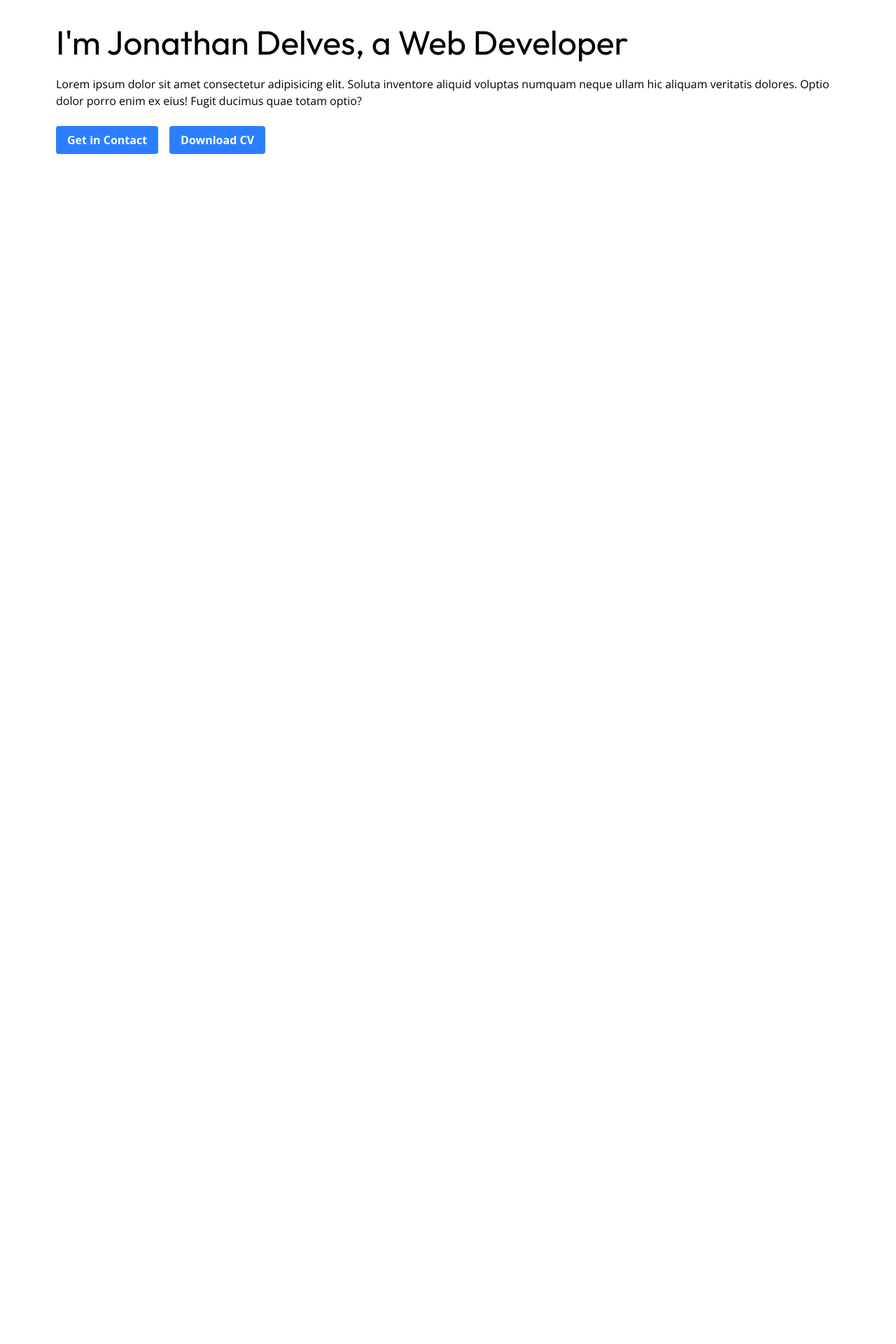
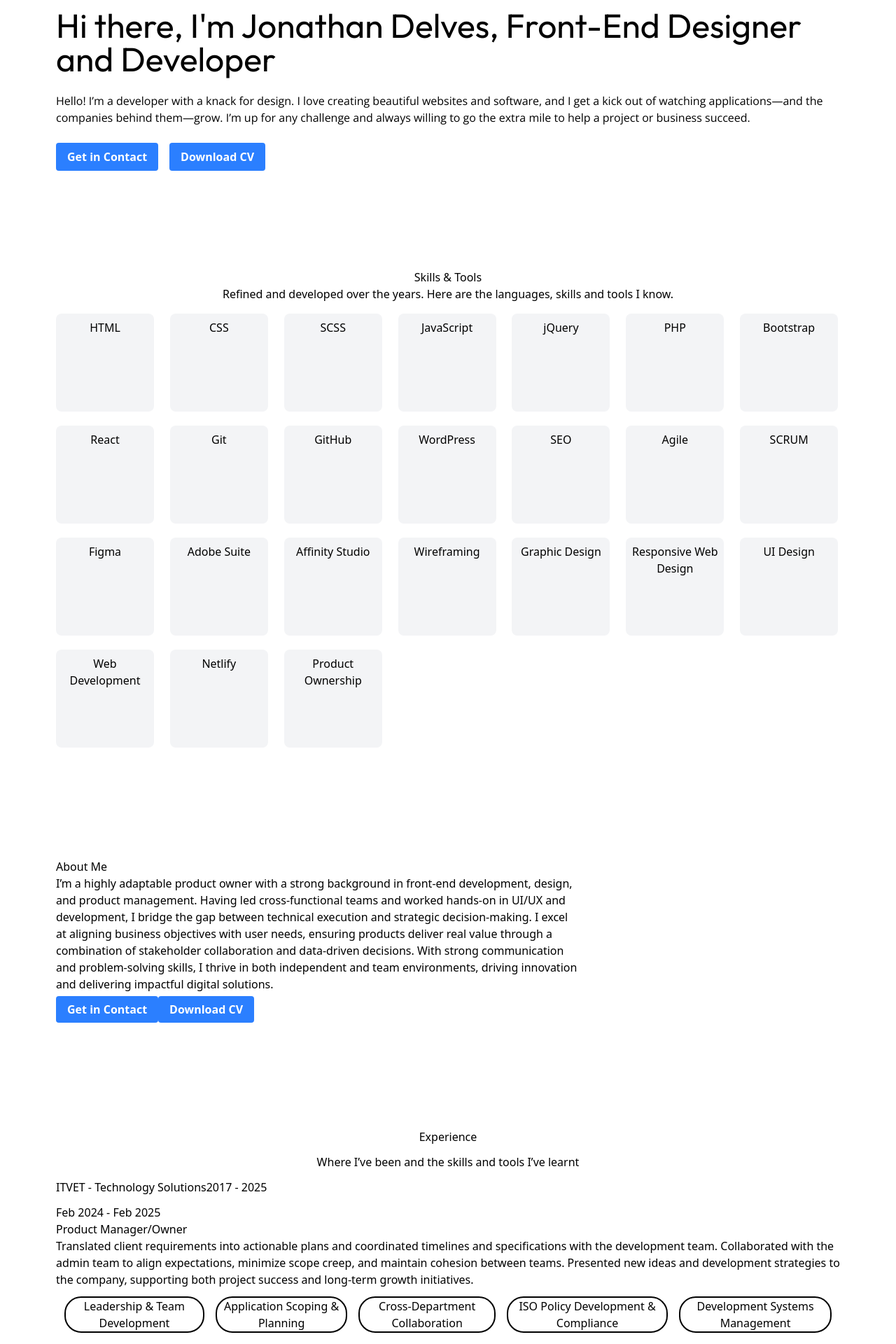
Before and after one commit to JD2410/portfolio, a React (Vite) app: page / in a window 1280 px wide. Shown: the part 200-2120 px from the top of the page at 70% size. Before the commit the page ends 800 px from the top, so only its background shows below. Built offline with nearby package versions, Linux system fonts and the light colour scheme.

Commit message:
About, experince and skills sections created. Basic tailwind styling applied. Moved action buttons to seperate component

```diff
--- /dev/null
+++ b/src/components/about/about.jsx
@@ -0,0 +1,19 @@
+import ActionButtons from "../action/action"
+const About = () => {
+    return (
+        <>
+        <section className="max-w-6xl p-4 grid grid-cols-6 sm:h-[50vh] md:h-[32rem]">
+            <div className="col-span-4 self-center">
+                <h1>About Me</h1>
+                <p className="pb-3">I’m a highly adaptable product owner with a strong background in front-end development, design, and product management. Having led cross-functional teams and worked hands-on in UI/UX and development, I bridge the gap between technical execution and strategic decision-making. I excel at aligning business objectives with user needs, ensuring products deliver real value through a combination of stakeholder collaboration and data-driven decisions. With strong communication and problem-solving skills, I thrive in both independent and team environments, driving innovation and delivering impactful digital solutions.</p>
+                <ActionButtons />
+            </div>
+            <div className="col-span-2">
+
+            </div>
+        </section>
+        </>
+    )
+}
+
+export default About
--- /dev/null
+++ b/src/components/action/action.jsx
@@ -0,0 +1,10 @@
+const ActionButtons = () => {
+    return(
+        <>
+        <a href="#" className="btn bg-blue-500 hover:bg-blue-700 text-white font-bold py-2 px-4 rounded">Get in Contact</a>
+        <a href="#" className="btn bg-blue-500 hover:bg-blue-700 text-white font-bold py-2 px-4 rounded" download>Download CV</a>
+        </>
+    )
+}
+
+export default ActionButtons
--- /dev/null
+++ b/src/components/experience/experience.jsx
@@ -0,0 +1,25 @@
+const Experience = () => {
+    return (
+        <>
+        <section className="max-w-6xl p-4 flex flex-col gap-3">
+            <h1 className="text-center">Experience</h1>
+            <p className="text-center">Where I’ve been and the skills and tools I’ve learnt</p>
+            <h2>ITVET - Technology Solutions<span>2017 - 2025</span></h2>
+            <article>
+                <div>Feb 2024 - Feb 2025</div>
+                <h3>Product Manager/Owner</h3>
+                <p>Translated client requirements into actionable plans and coordinated timelines and specifications with the development team. Collaborated with the admin team to align expectations, minimize scope creep, and maintain cohesion between teams. Presented new ideas and development strategies to the company, supporting both project success and long-term growth initiatives.</p>
+                <ul className="flex gap-4 p-3 text-center">
+                    <li className="rounded-3xl border-2">Leadership & Team Development</li>
+                    <li className="rounded-3xl border-2">Application Scoping & Planning</li>
+                    <li className="rounded-3xl border-2">Cross-Department Collaboration</li>
+                    <li className="rounded-3xl border-2">ISO Policy Development & Compliance</li>
+                    <li className="rounded-3xl border-2">Development Systems Management</li>
+                </ul>
+            </article>
+        </section>
+        </>
+    )
+}
+
+export default Experience
--- a/src/components/hero/hero.jsx
+++ b/src/components/hero/hero.jsx
@@ -1,13 +1,13 @@
 
+import ActionButtons from "../action/action"
 const Hero = () => {
     return (
         <>
             <section className="max-w-6xl p-4 flex flex-col justify-center sm:h-[50vh] md:h-[32rem]">
-                <h1 className="text-5xl pb-6 antialiased font-outfit">I'm <span> Jonathan Delves</span>, a Web Developer</h1>
-                <p className="text-base font-display">Lorem ipsum dolor sit amet consectetur adipisicing elit. Soluta inventore aliquid voluptas numquam neque ullam hic aliquam veritatis dolores. Optio dolor porro enim ex eius! Fugit ducimus quae totam optio?</p>
+                <h1 className="text-5xl pb-6 antialiased font-outfit">Hi there, I'm<span> Jonathan Delves</span>, Front-End Designer and Developer</h1>
+                <p className="text-base font-display">Hello! I’m a developer with a knack for design. I love creating beautiful websites and software, and I get a kick out of watching applications—and the companies behind them—grow. I’m up for any challenge and always willing to go the extra mile to help a project or business succeed.</p>
                 <div className="flex space-x-4 pt-6">
-                    <a href="#" className="btn bg-blue-500 hover:bg-blue-700 text-white font-bold py-2 px-4 rounded">Get in Contact</a>
-                    <a href="#" className="btn bg-blue-500 hover:bg-blue-700 text-white font-bold py-2 px-4 rounded" download>Download CV</a>
+                    <ActionButtons />
                 </div>
 
             </section>
--- /dev/null
+++ b/src/components/skills/skills.jsx
@@ -0,0 +1,44 @@
+
+const Skills = () => {
+    const skillsList = [
+        ["HTML", "Image"],
+        ["CSS", "Image"],
+        ["SCSS", "Image"],
+        ["JavaScript", "Image"],
+        ["jQuery", "Image"],
+        ["PHP", "Image"],
+        ["Bootstrap", "Image"],
+        ["React", "Image"],
+        ["Git", "Image"],
+        ["GitHub", "Image"],
+        ["WordPress", "Image"],
+        ["SEO", "Image"],
+        ["Agile", "Image"],
+        ["SCRUM", "Image"],
+        ["Figma", "Image"],
+        ["Adobe Suite", "Image"],
+        ["Affinity Studio", "Image"],
+        ["Wireframing", "Image"],
+        ["Graphic Design", "Image"],
+        ["Responsive Web Design", "Image"],
+        ["UI Design", "Image"],
+        ["Web Development", "Image"],
+        ["Netlify", "Image"],
+        ["Product Ownership", "Image"],
+    ]
+    return (
+        <>
+            <h1 className="text-center">Skills & Tools</h1>
+            <p className="text-center">Refined and developed over the years. Here are the languages, skills and tools I know.</p>
+            <ul className="grid lg:grid-cols-7 md:grid-cols-4 grid-cols-2 gap-5 text-center p-4">
+                {skillsList.map((element, index) => (
+                    <li key={index} className="lg:h-[140px] lg:w-[140px] p-2 bg-gray-100 rounded-lg">{element[0]}</li>
+                ))
+            }
+            </ul>
+
+        </>
+    )
+}
+
+export default Skills
--- a/src/main.jsx
+++ b/src/main.jsx
@@ -3,10 +3,16 @@ import { createRoot } from 'react-dom/client'
 import './index.css'
 import Header from './components/header/header.jsx';
 import Hero from './components/hero/hero.jsx';
+import Skills from './components/skills/skills.jsx';
+import About from './components/about/about.jsx';
+import Experience from './components/experience/experience.jsx';
 
 createRoot(document.getElementById('root')).render(
   <StrictMode>
     <Header />
     <Hero />
+    <Skills />
+    <About />
+    <Experience />
   </StrictMode>,
 )
```
